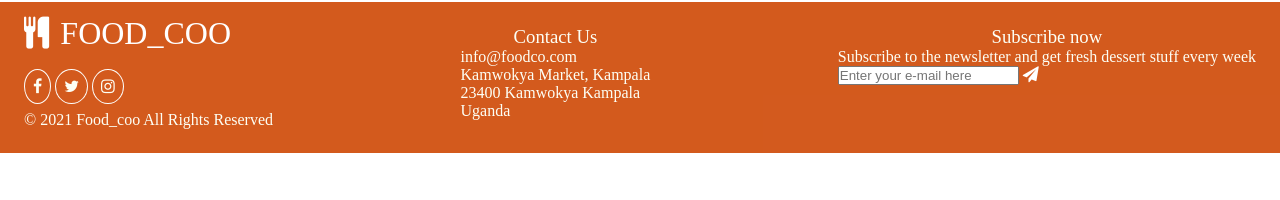
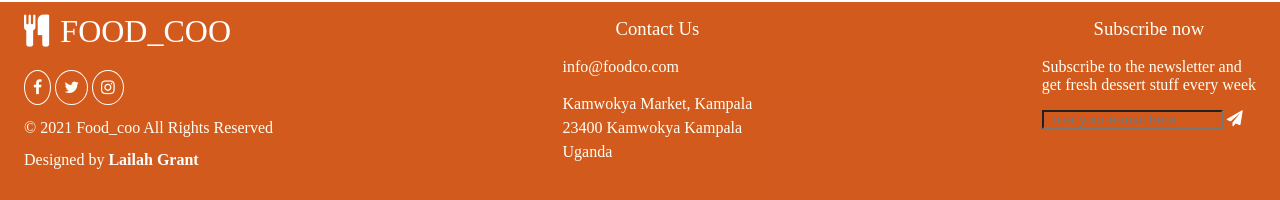
Before and after one commit to lailahgrant/food_website, a plain HTML site: page index.html in a window 1280 px wide. Shown: the part 2954-3154 px from the top of the page. Before the commit the page ends 3107 px from the top, so only its background shows below. Drawn offline with nearby package versions, Linux system fonts and the light colour scheme.

Commit message:
css for footer

```diff
--- a/index.html
+++ b/index.html
@@ -167,10 +167,13 @@
             <p class="copy-right">
                 &copy; 2021 Food_coo All Rights Reserved
             </p>
+            <p class="designed">
+                Designed by <a href="" class="designed-link"> Lailah Grant </a>
+            </p>
         </div>
 
         <div class="footer2">
-            <h3>Contact Us</h3>
+            <h3 class="footer-h3">Contact Us</h3>
             <p class="info">info@foodco.com</p>
             <div class="p-info">
                 <p>Kamwokya Market, Kampala</p>
@@ -180,9 +183,9 @@
         </div>
 
         <div class="footer3">
-            <h3>Subscribe now</h3>
-            <p class="info">Subscribe to the newsletter and get fresh dessert stuff every week</p>
-            <input type="email" name="" placeholder="Enter your e-mail here" id="">
+            <h3 class="footer-h3">Subscribe now</h3>
+            <p class="info infor-sub">Subscribe to the newsletter and <br> get fresh dessert stuff every week</p>
+            <input class="sub-input" type="email" name="" placeholder="Enter your e-mail here" id="">
             <a href="#"><span><i class="fa fa-paper-plane"></i></span></a>
         </div>
 
--- a/style.css
+++ b/style.css
@@ -379,6 +379,10 @@ footer{
     color: #Fdfff5;
 }
 
+.footer1{
+    line-height: 2rem;
+}
+
 .social-icons span{
     border: 1px solid #Fdfcfa;
     line-height: 3rem;
@@ -392,3 +396,36 @@ footer{
     border: 1px solid #1a1110;
     background-color: #1a1110 ;
 }
+
+.designed-link{
+    font-weight: 700;
+}
+
+.footer2, .footer3{
+    margin-top:-1.7rem;
+}
+
+.footer-h3{
+    margin-left: 0;
+    display: block !important;
+    margin-block-start: 1em !important;
+    margin-block-end: 1em !important;
+    margin-inline-start: 0px !important;
+    margin-inline-end: 0px !important;
+}
+
+.info{
+    margin-bottom: 1rem;
+}
+
+.p-info{
+    line-height: 1.5rem;
+}
+
+/* .infor-sub{
+
+} */
+
+.sub-input{
+    background-color: transparent ;
+}
```
